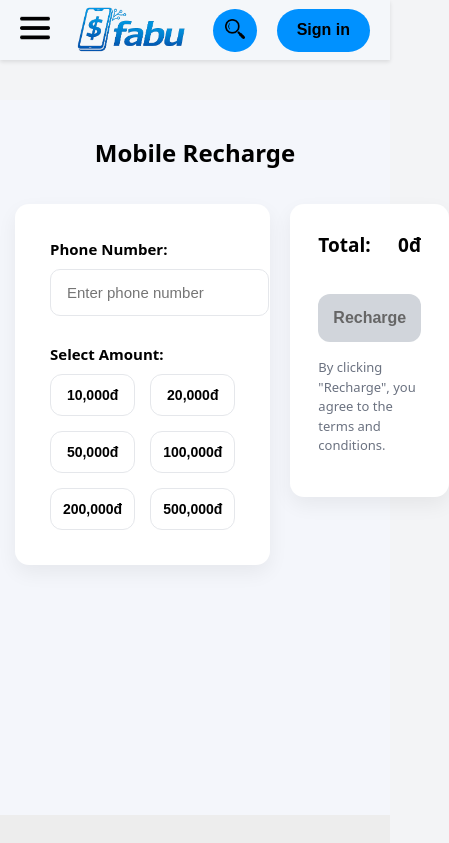
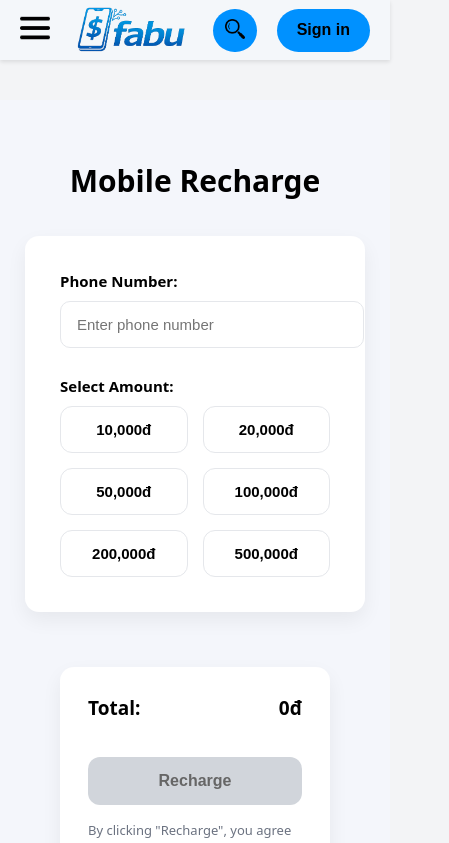
Before and after one commit to MinhBiTong/Fabu, a Next.js app in the folder src/frontend/: page /recharge in a window 390 px wide. Shown: the top 843 px of the page, 449 px wide, since content can reach past the window. Built offline with nearby package versions, Linux system fonts and the light colour scheme.

Commit message:
sua lai css recharge tiep

```diff
--- a/src/frontend/src/styles/recharge.css
+++ b/src/frontend/src/styles/recharge.css
@@ -164,14 +164,21 @@
   margin-bottom:15px;
 }
 
-@media (max-width:1024px){
+@media (max-width:768px){
 
-  .nap-wrapper{
-    padding:30px;
+  .nap-layout{
+    flex-direction:column;
+    align-items:center;
   }
 
-  .nap-layout{
-    gap:20px;
+  .nap-left,
+  .nap-right{
+    width:100%;
+    max-width:500px;
+  }
+
+  .nap-left{
+    margin-bottom:20px;
   }
 
   .nap-input{
@@ -183,24 +190,3 @@
   }
 
 }
-
-@media (max-width:600px){
-
-  .nap-wrapper{
-    padding:20px 15px;
-  }
-
-  .nap-title{
-    font-size:24px;
-  }
-
-  .money-grid{
-    grid-template-columns:repeat(2,1fr);
-  }
-
-  .money-btn{
-    font-size:14px;
-    padding:12px;
-  }
-
-}
```
